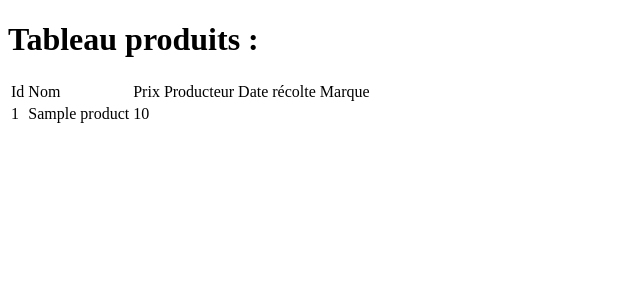
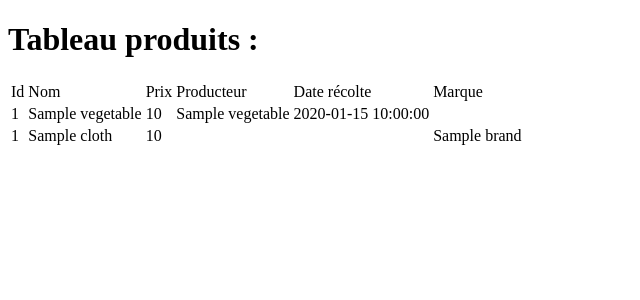
Before and after one commit to MarineCO/php-rpgmgchg, a PHP site: template views/productTable.php in a window 1280 px wide. Shown: the top 300 px of the page, without its empty margins (0-640 px from the left). Run offline with PHP 8.4, Linux system fonts and the light colour scheme; the template is opened without the code that fills it: most values are stand-ins (such as "Sample title", 1, 10 or a date in 2020).

Commit message:
réorganisation en modèle MVC, règlement pbm de liaison entre les fichiers

```diff
--- a/controllers/usersController.php
+++ b/controllers/usersController.php
@@ -1,8 +1,8 @@
 <?php
 
-require __DIR__.('/../views/userTable.php');
+require __DIR__.('/../data/users.php');
 
-class UserController {
+class UsersController {
 
 	public function userTable() {
 		$user = new Users();
--- a/data/products.php
+++ b/data/products.php
@@ -9,7 +9,7 @@ class Products {
 	private $cloth;
 
 	public function __construct() {
-		$this->products = [
+		$this->vegetable = [
 			["vegetable"=> new Vegetable('Id 1', 'Poivron', '3 €', 'Prod 1', '10-01-2017')],
 			["vegetable"=> new Vegetable('Id 2', 'Salade', '2 €', 'Prod 2', '18-01-2017')]
 		];
--- a/data/users.php
+++ b/data/users.php
@@ -1,8 +1,8 @@
 <?php
 
-require __DIR__.('/../models/Client.php');
+require_once __DIR__.('/../models/Client.php');
 
-class Cart {
+class Users{
 	private $users;
 
 	public function __construct() {
--- a/users.php
+++ /dev/null
@@ -1,3 +0,0 @@
-<?php
-
-require __DIR__.('/views/userTable.php');
--- a/views/productTable.php
+++ b/views/productTable.php
@@ -17,18 +17,31 @@
 			<td>Date récolte</td>
 			<td>Marque</td>
 		</tr>
-		<?php foreach ($products as $entry) : ?>
+
+		<?php foreach ($vegetable as $entry) : ?>
+		<tr>
+			<td><?= $entry['vegetable']->getId() ?></td>
+			<td><?= $entry['vegetable']->getName() ?></td>
+			<td><?= $entry['vegetable']->getPrice() ?></td>
+			<td><?= $entry['vegetable']->getProductorName() ?></td>
+			<td><?= $entry['vegetable']->getHarvestedAt() ?></td>
+			<td><?= (method_exists($entry, 'getBrand') ? $entry['vegetable']->getBrand() : null); ?></td>
+		</tr>
+
+		<?php endforeach; ?>
+
+		<?php foreach ($cloth as $entry) : ?>
 
 		<tr>
-			<td><?= $entry['product']->getId() ?></td>
-			<td><?= $entry['product']->getName() ?></td>
-			<td><?= $entry['product']->getPrice() ?></td>
-			<td><?= (method_exists($entry['product'], 'getProductorName') ? $entry['product']->getProductorName() : null) ?></td>
-			<td><?= (method_exists($entry['product'], 'getHarvestedAt') ? $entry['product']->getHarvestedAt() : null) ?></td>
-			<td><?= (method_exists($entry['product'], 'getBrand') ? $entry['product']->getBrand() : null) ?></td>
+			<td><?= $entry['cloth']->getId() ?></td>
+			<td><?= $entry['cloth']->getName() ?></td>
+			<td><?= $entry['cloth']->getPrice() ?></td>
+			<td><?= (method_exists($entry, 'getProductorName') ? $entry['cloth']->getProductorName() : null); ?></td>
+			<td><?= (method_exists($entry, 'getHarvestedAt') ? $entry['cloth']->getHarvestedAt() : null); ?></td>
+			<td><?= $entry['cloth']->getBrand() ?></td>
 		</tr>
 
-		<?php endforeach ?>
+		<?php endforeach; ?>
 	</table>
 
 </body>
```
Also changed, not shown: index.php (+6 -4 lines), views/userTable.php (+5 -9 lines).
